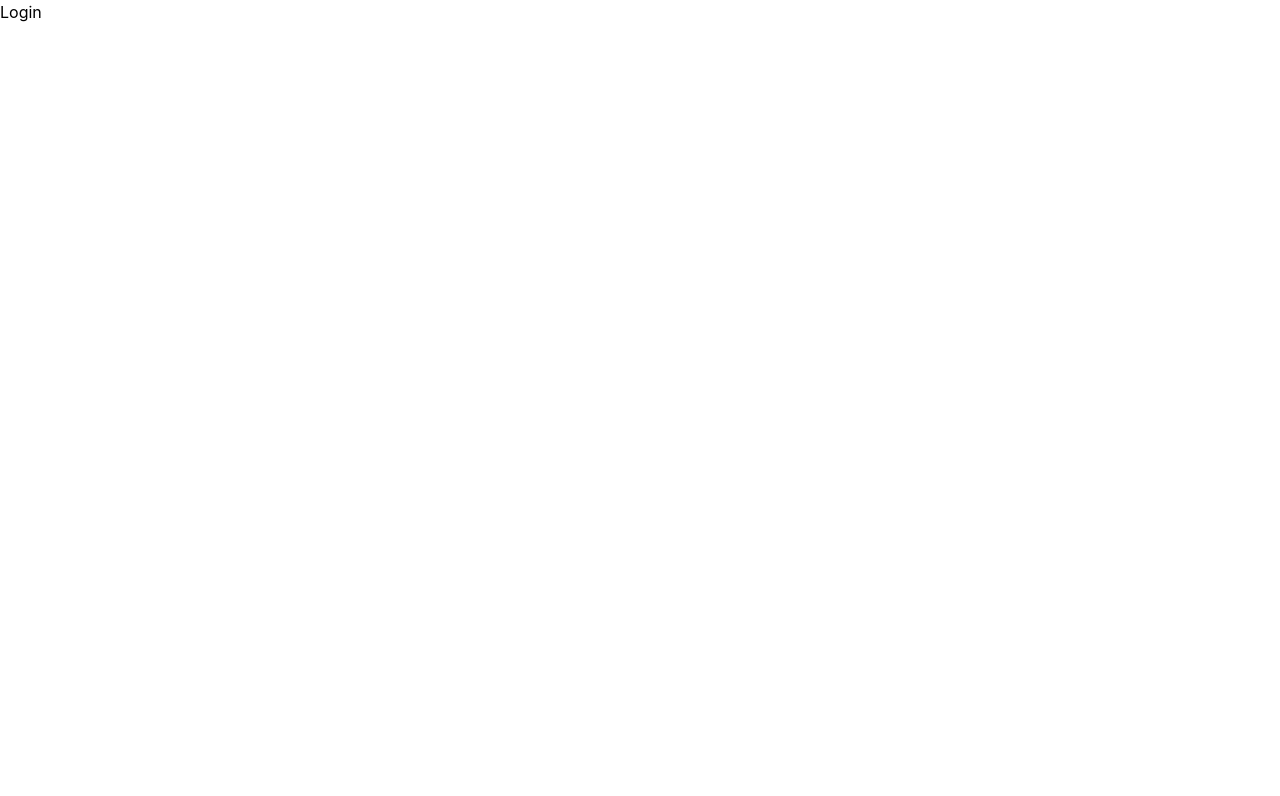
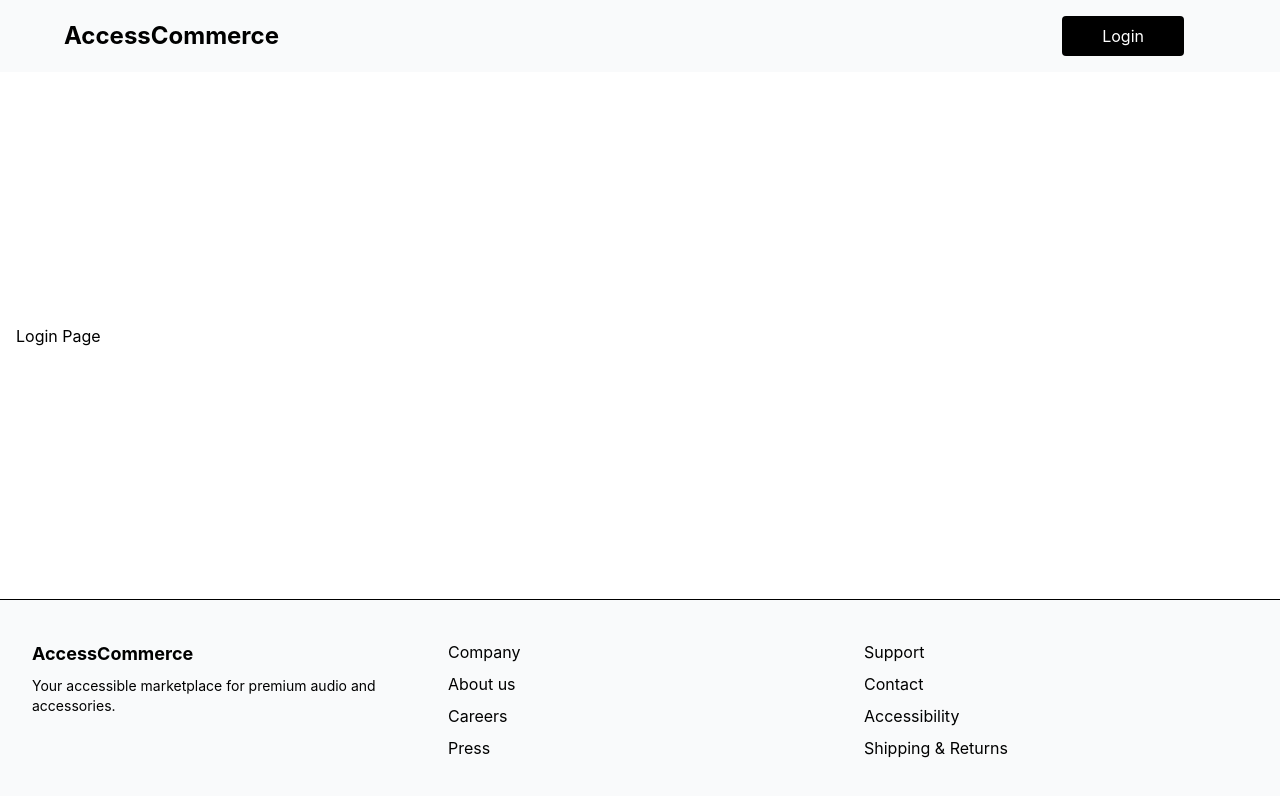
Before and after one commit to webdev2026org/Automate, a React (Vite) app: page /login in a window 1280 px wide. Shown: the top 796 px of the page. Built offline with nearby package versions, Linux system fonts and the light colour scheme.

Commit message:
updated Login UI

```diff
--- a/src/layouts/global/Navbar.jsx
+++ b/src/layouts/global/Navbar.jsx
@@ -5,7 +5,7 @@ const Navbar = (props) => {
     return (
         <nav className='Navbar'>
 
-            <div className="Left-Navbar-Section">
+            <div className="Left-Navbar-Section pl-10 flex items-center">
                 {/* Logo */}
                 <div className='Navbar-logo'>
                     {props.pageIcon === 'store' && <FaStore />}
@@ -28,13 +28,14 @@ const Navbar = (props) => {
 
             </div>
 
-            <div className="Right-Navbar-Section">
+            <div className="Right-Navbar-Section pr-10">
                 {/* Search + Icons */}
                 <div className='flex items-center'>
                     {props.showSearchBar && (<div className='Navbar-Search'>
                         <FaSearch className="Navbar-Search-icon" />
                         <input type='text' placeholder='Search ..'></input>
                     </div>)}
+                    {props.showLoginBtn && <input type="button" className="text-white bg-black cursor-pointer rounded-sm px-10 py-2 mx-2" value="Login" />}
                     <div className='Navbar-icons'>
                         {props.userIconType==='user-icon' && <FaUser className="Navbar-icon" />}
                         {props.showCartIcon && <FaShoppingCart className="Navbar-icon" />}
--- a/src/layouts/loginSignUp/Login.jsx
+++ b/src/layouts/loginSignUp/Login.jsx
@@ -1,8 +1,20 @@
-import React from 'react'
+import Navbar from "../global/Navbar"
+import Footer from "../global/Footer"
+
 
 function Login() {
   return (
-    <div>Login</div>
+    <div className='app-container flex flex-col min-h-screen justify-between'>
+   <Navbar
+   showSearchBar={false}
+   showmenuOtions={false}
+   breadcrumbItems={[]}
+   showCartIcon={false}
+   showLoginBtn={true}
+   />
+    <main className='container mx-auto px-4 py-8'> Login Page</main>
+   <Footer/>
+    </div>
   )
 }
 
```
